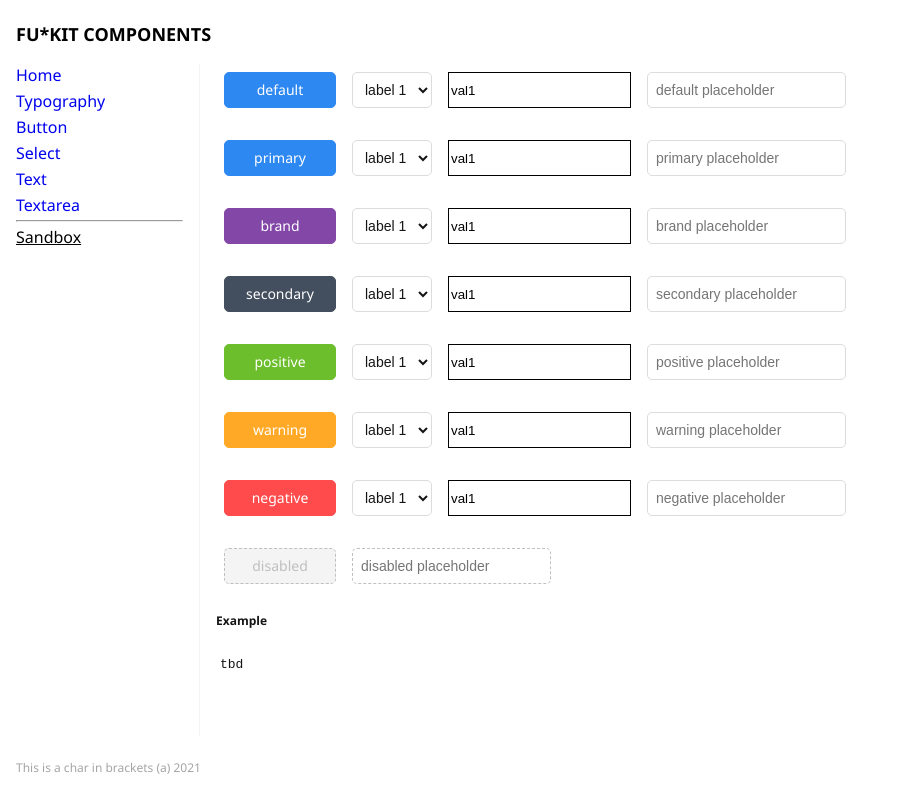
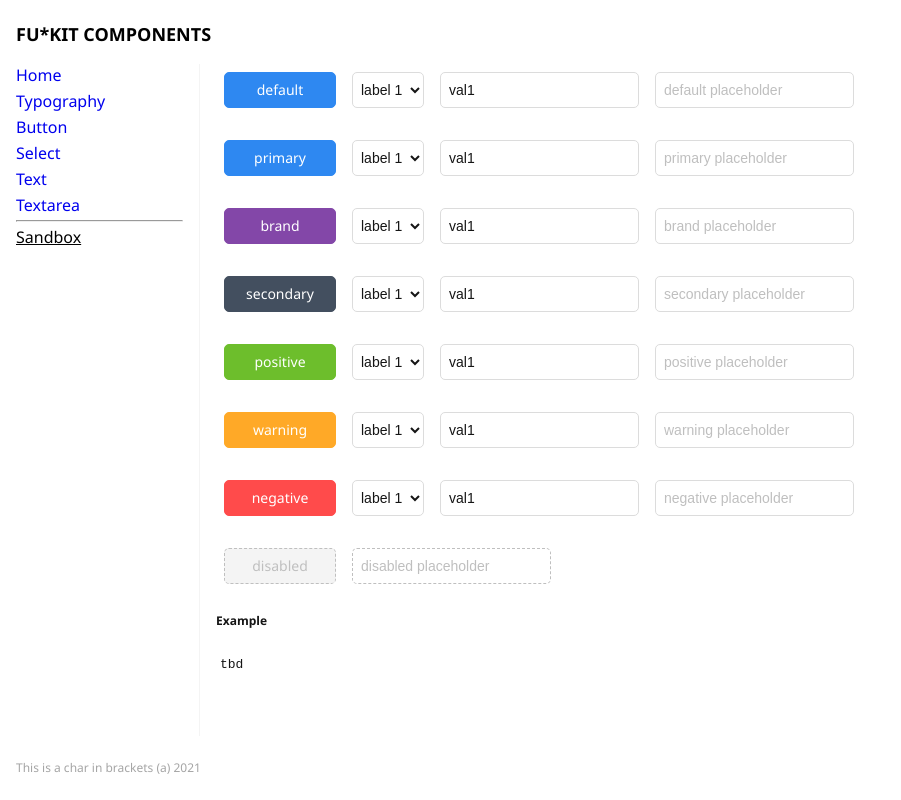
Before and after one commit to vovchisko/fu-kit, a Vue app: page /sandbox in a window 1280 px wide. Shown: the whole page, without its empty margins (0-901 px from the left). Built offline with nearby package versions, Linux system fonts and the light colour scheme.

Commit message:
fancy select

```diff
--- a/root.scss
+++ b/root.scss
@@ -67,7 +67,7 @@
   --ui-pal-lateral: rgb(var(--rgb-grey200));
   --ui-pal-text: rgb(var(--rgb-dark));
   --ui-pal-text-select: rgb(var(--rgb-light));
-  --ui-pal-placeholder: rgb(var(--rgb-grey200));
+  --ui-pal-placeholder: rgb(var(--rgb-grey300));
   --ui-pal-disabled: rgb(var(--rgb-grey100));
   --ui-pal-disabled-border: rgb(var(--rgb-grey300));
 
--- a/src/components/FuSelect.vue
+++ b/src/components/FuSelect.vue
@@ -44,7 +44,7 @@ export default {
 
   &_select {
     @include typo(200);
-    @include spacing-padding(100, 300);
+    @include spacing-padding(100, 200);
 
     color: var(--ui-pal-text);
     caret-color: var(--ui-pal);
@@ -58,13 +58,8 @@ export default {
     min-width: 0;
     margin: 0;
 
-    &::selection {
-      background-color: var(--ui-pal);
-      color: var(--ui-pal-text-select);
-    }
-
-    &[disabled], &[read-only] {
-      cursor: text;
+    &[disabled] {
+      cursor: not-allowed;
       color: var(--ui-pal-disabled-border);
     }
   }
--- a/src/components/FuSelectX.vue
+++ b/src/components/FuSelectX.vue
@@ -12,8 +12,7 @@
         spellcheck="false"
     />
     <span class="fu-select-x_list" v-show="filteredItems.length" ref="refList" @keydown="onArrows">
-      <fu-button
-          link-like
+      <button
           class="fu-select-x_list-item"
           :class="{'_selected': e.value === model}"
           tabindex="-1"
@@ -22,7 +21,7 @@
           @blur="onSomeBlur"
       >
         {{ e.label }}
-      </fu-button>
+      </button>
     </span>
   </label>
 </template>
@@ -195,20 +194,38 @@ export default {
 
 <style lang="scss" scoped>
 .fu-select-x {
+  @include typo(200);
+
+  padding: 0;
   display: flex;
+  box-sizing: border-box;
   align-items: center;
-  flex-direction: column;
-  justify-content: left;
+  justify-content: stretch;
+  border-style: var(--ui-lt-border-style);
+  border-width: var(--ui-lt-border-width);
+  border-color: var(--ui-pal-lateral);
+  border-radius: var(--ui-lt-border-radius);
+  transition-duration: 240ms;
+  transition-timing-function: ease-in-out;
+  transition-property: border-color, box-shadow;
+  height: var(--ui-lt-h);
   position: relative;
 
   &_input {
+    @include typo(200);
+    @include spacing-padding(100, 300);
+
+    color: var(--ui-pal-text);
+    caret-color: var(--ui-pal);
+    min-height: min(100%);
+    border: none;
+    outline: none;
+    background: transparent;
+    box-sizing: border-box;
+    flex: 1;
     display: block;
-    box-sizing: border-box;
-    width: 100%;
-    height: var(--ui-lt-h);
-    border-width: var(--select-x-border-width);
-    border-color: var(--select-x-border-color);
-    border-style: solid;
+    min-width: 0;
+    margin: 0;
 
     &:focus {
       outline: none;
@@ -228,40 +245,43 @@ export default {
     display: none;
     flex-direction: column;
     justify-content: stretch;
-    border-width: var(--select-x-border-width);
-    border-color: var(--select-x-border-color);
+    border-width: var(--ui-lt-border-width);
+    border-radius: var(--ui-lt-border-radius);
+    border-color: var(--ui-pal);
     border-style: solid;
     position: absolute;
-    left: 0;
+    left: calc(var(var(--ui-lt-border-width)-1));
     top: 100%;
-    margin-top: spacing(100);
-    min-width: 100%;
+    min-width: calc(100% + var(--ui-lt-border-width));
     background-color: pal(bg);
+    margin-top: spacing(200);
 
     &-item {
-      @include spacing-padding(0, 100);
-      @include typo(200, 400);
+      @include spacing-padding(100, 300);
+      @include typo(200, 300);
 
+      border: 0 none;
       text-decoration: none;
       border-radius: 0;
       justify-content: left;
       text-align: left;
       font-weight: inherit;
+      background: transparent;
+      outline: none;
+
+      &._selected {
+        background-color: var(--ui-pal-lateral);
+        color: var(--ui-pal-text);
+      }
 
       &:hover {
-        color: pal(prime);
+        color: var(--ui-pal);
         background-color: pal(pal-block-light, 0.3);
       }
 
       &:focus {
-        color: pal(prime);
-        outline: none;
-        background-color: pal(block);
-      }
-
-      &._selected {
-        background-color: pal(primary);
-        color: pal(bg);
+        color: var(--ui-pal-acc);
+        background-color: var(--ui-pal);
       }
     }
   }
@@ -269,5 +289,22 @@ export default {
   &:focus-within &_list {
     display: flex;
   }
+
+  &:hover {
+    outline: none;
+    box-shadow: 0 5px 12px -4px rgb(var(--rgb-dark), 0.2);
+  }
+
+  &:focus-within {
+    outline: none;
+    box-shadow: 0 0 0 0 var(--ui-pal);
+    border-color: var(--ui-pal);
+  }
+
+  &._disabled {
+    border: var(--ui-lt-border-width) var(--ui-lt-disabled-border-style) var(--ui-pal-disabled-border);
+    background: transparent;
+    box-shadow: none;
+  }
 }
 </style>
--- a/src/components/FuText.vue
+++ b/src/components/FuText.vue
@@ -67,6 +67,10 @@ export default {
       color: var(--ui-pal-text-select);
     }
 
+    &::placeholder {
+      color: var(--ui-pal-placeholder);
+    }
+
     &[disabled], &[read-only] {
       cursor: text;
       color: var(--ui-pal-disabled-border);
```
